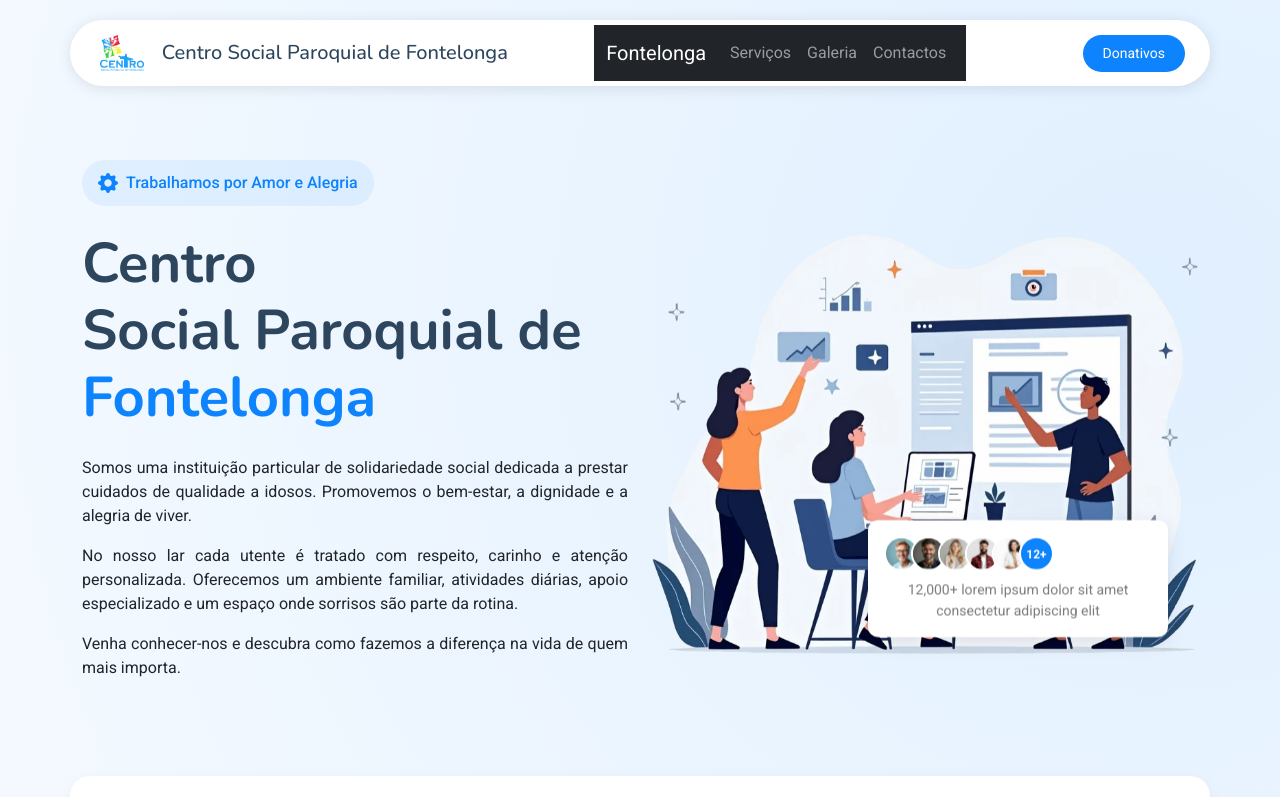
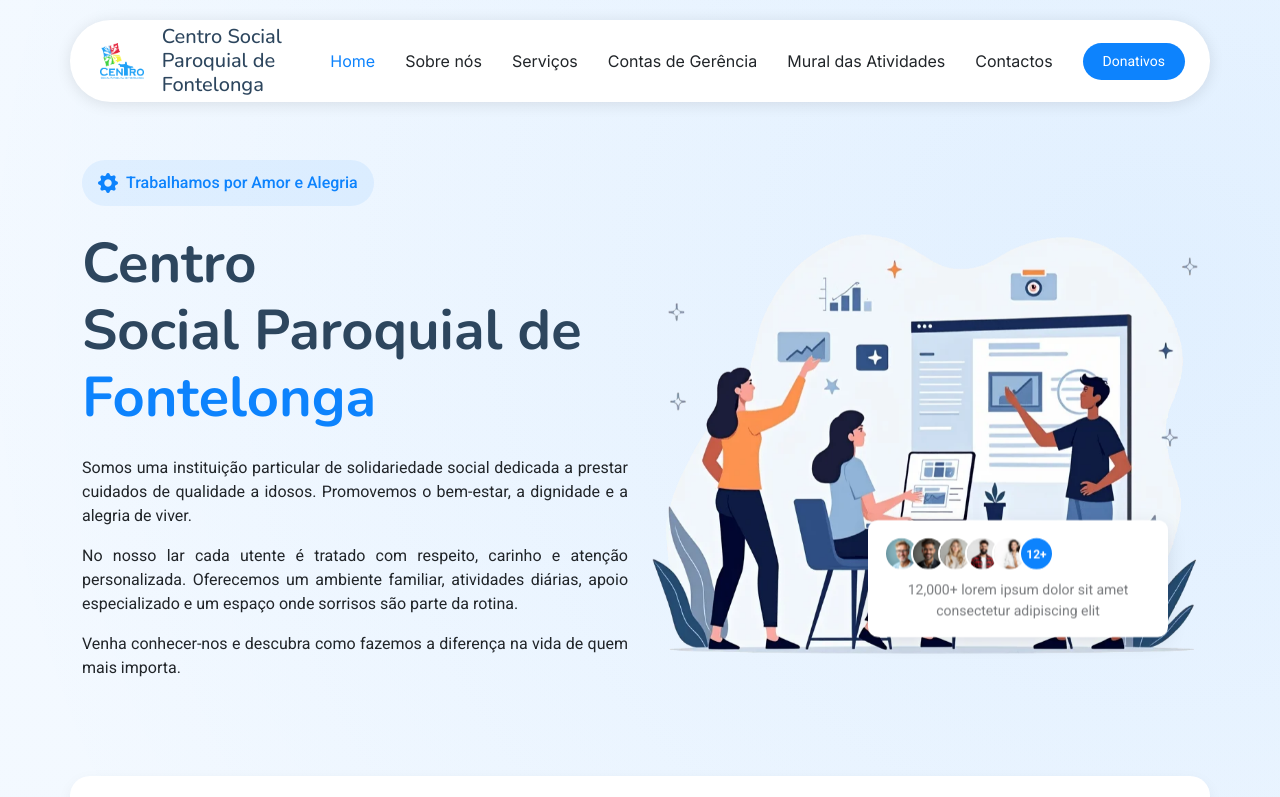
Before and after one commit to brunocarneiro29/Csp-Fontelonga, a plain HTML site: page index.html in a window 1280 px wide. Shown: the top 797 px of the page. Drawn offline with nearby package versions, Linux system fonts and the light colour scheme.

Commit message:
Corrigir layout

```diff
--- a/index.html
+++ b/index.html
@@ -38,7 +38,7 @@
 <meta content="" name="description"/>
 <meta content="" name="keywords"/>
 <!-- Favicons -->
-<link href="assets/img/cspf.png" rel="icon"/>
+<link href="assets/img/favicon.png" rel="icon"/>
 <link href="assets/img/apple-touch-icon.png" rel="apple-touch-icon"/>
 <!-- Fonts -->
 <link href="https://fonts.googleapis.com" rel="preconnect"/>
@@ -66,21 +66,18 @@
 <img alt="Logo Centro Social Paroquial de Fontelonga" src="assets/img/cspf.png" style="height: 40px; width: auto; display: block;"/>
 <h1 class="sitename m-0" style="font-size: 1.25rem; line-height: 1.2;">Centro Social Paroquial de Fontelonga</h1>
 </a>
-<nav class="navbar navbar-expand-lg navbar-dark bg-dark">
-<div class="container-fluid">
-<a class="navbar-brand" href="#">Fontelonga</a>
-<button class="navbar-toggler" data-bs-target="#navbarNav" data-bs-toggle="collapse" type="button">
-<span class="navbar-toggler-icon"></span>
-</button>
-<div class="collapse navbar-collapse" id="navbarNav">
-<ul class="navbar-nav ms-auto">
-<li class="nav-item"><a class="nav-link" href="#servicos">Serviços</a></li>
-<li class="nav-item"><a class="nav-link" href="#galeria">Galeria</a></li>
-<li class="nav-item"><a class="nav-link" href="#contactos">Contactos</a></li>
+<nav class="navmenu" id="navmenu">
+<ul>
+<ul>
+<li><a class="active" href="#hero">Home</a></li>
+<li><a href="#sobre">Sobre nós</a></li>
+<a class="nav-link scrollto" href="#servicos">Serviços</a>
+<li><a href="#contas">Contas de Gerência</a></li>
+<li><a href="#mural">Mural das Atividades</a></li>
+<li><a href="#contact">Contactos</a></li>
 </ul>
-</div>
-</div>
-</nav>
+<i class="mobile-nav-toggle d-xl-none bi bi-list"></i>
+</ul></nav>
 <a class="btn-getstarted" href="donativos.html#about">Donativos</a>
 </div>
 </header>
@@ -125,9 +122,9 @@
 <img alt="Customer 2" class="avatar" src="assets/img/avatar-2.webp"/>
 <img alt="Customer 3" class="avatar" src="assets/img/avatar-3.webp"/>
 <img alt="Customer 4" class="avatar" src="assets/img/avatar-4.webp"/>
-<img alt="Customer 5" class="avatar" src="assets/img/avatar-5.webp"/>
+<img alt="Customer 5" class="avatar" src="assets/img/avatar-5.webp">
 <span class="avatar more">12+</span>
-</div>
+</img></div>
 <p class="mb-0 mt-2">12,000+ lorem ipsum dolor sit amet consectetur adipiscing elit</p>
 </div>
 </div>
```
